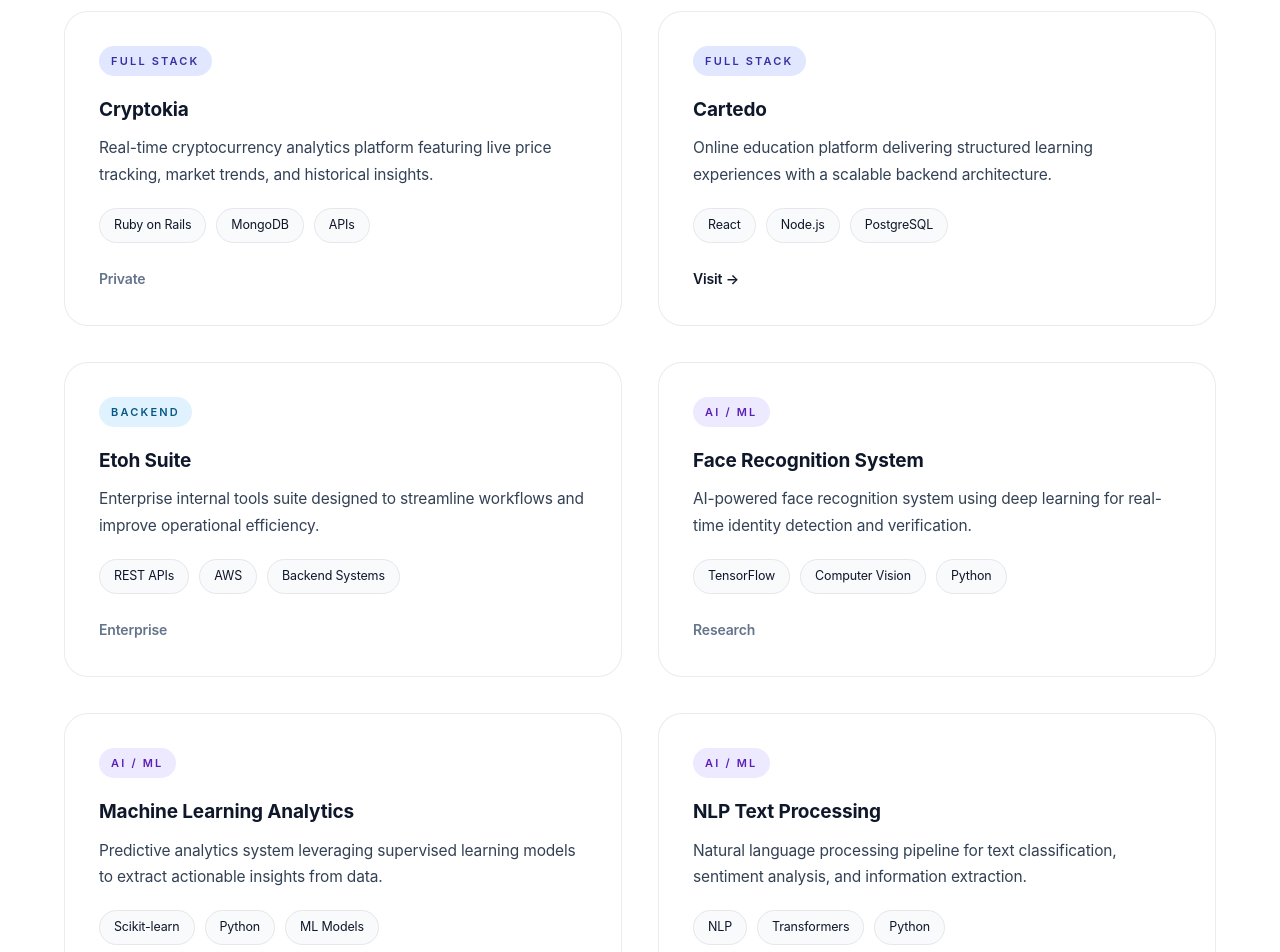
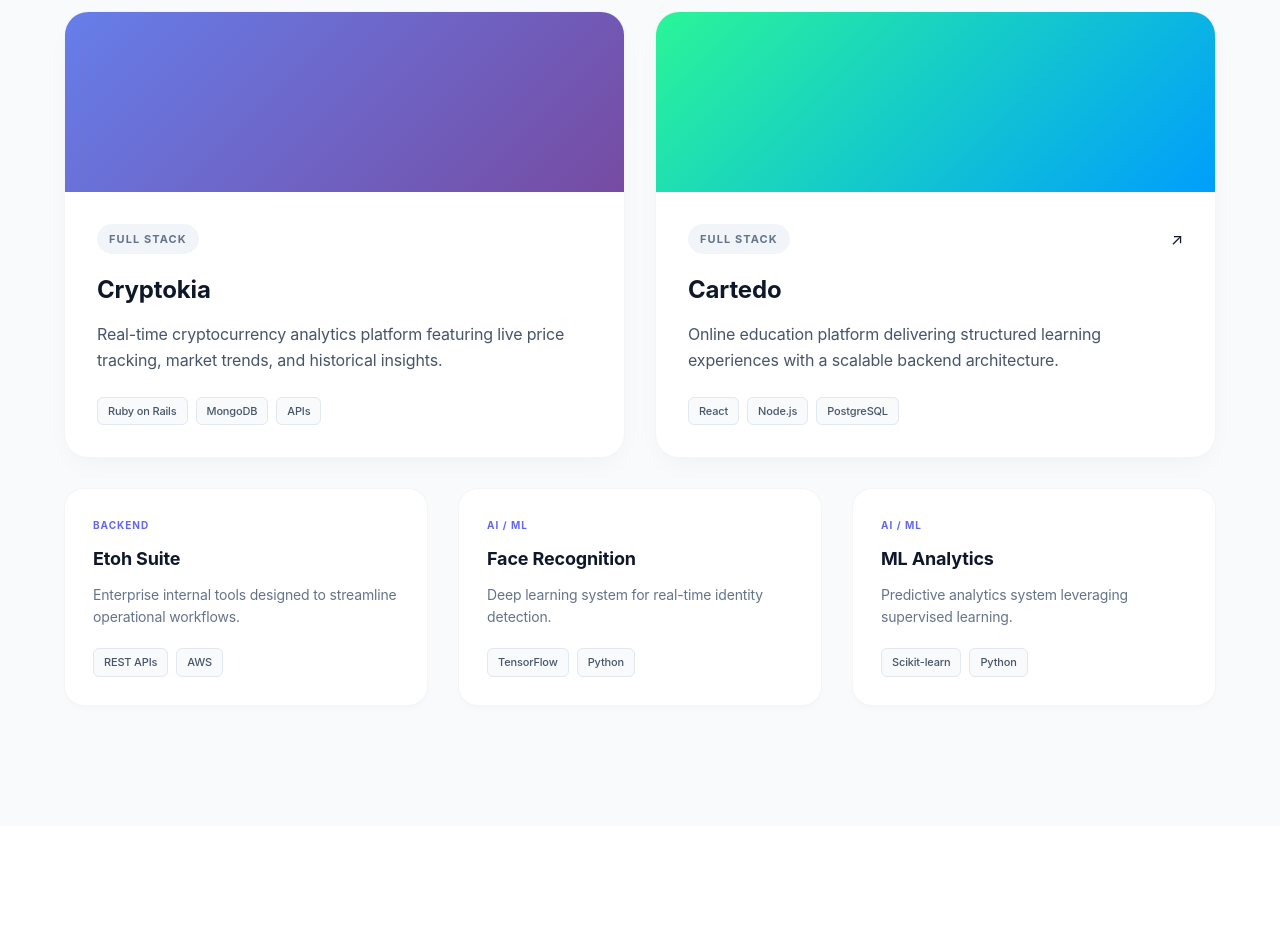
Before and after one commit to Ankit-Ahirrao/my-portfolio, a React (Vite) app: page / in a window 1280 px wide. Shown: the part 6380-7332 px from the top of the page. Built offline with nearby package versions, Linux system fonts and the light colour scheme; a web font is replaced by a local one.

Commit message:
upgrad project section

```diff
--- a/src/components/Projects.jsx
+++ b/src/components/Projects.jsx
@@ -1,152 +1,131 @@
-import "../styles/projects.css"
+import { motion } from "framer-motion";
+import "../styles/projects.css";
+
+const featuredProjects = [
+  {
+    id: "cryptokia",
+    title: "Cryptokia",
+    category: "Full Stack",
+    desc: "Real-time cryptocurrency analytics platform featuring live price tracking, market trends, and historical insights.",
+    tags: ["Ruby on Rails", "MongoDB", "APIs"],
+    link: "Private",
+    gradient: "linear-gradient(135deg, #667eea 0%, #764ba2 100%)",
+  },
+  {
+    id: "cartedo",
+    title: "Cartedo",
+    category: "Full Stack",
+    desc: "Online education platform delivering structured learning experiences with a scalable backend architecture.",
+    tags: ["React", "Node.js", "PostgreSQL"],
+    link: "Visit →",
+    url: "https://www.cartedo.com/",
+    gradient: "linear-gradient(135deg, #2af598 0%, #009efd 100%)",
+  }
+];
+
+const standardProjects = [
+  {
+    id: "etoh",
+    title: "Etoh Suite",
+    category: "Backend",
+    desc: "Enterprise internal tools designed to streamline operational workflows.",
+    tags: ["REST APIs", "AWS"],
+    link: "Enterprise",
+  },
+  {
+    id: "face-ai",
+    title: "Face Recognition",
+    category: "AI / ML",
+    desc: "Deep learning system for real-time identity detection.",
+    tags: ["TensorFlow", "Python"],
+    link: "Research",
+  },
+  {
+    id: "ml-analytics",
+    title: "ML Analytics",
+    category: "AI / ML",
+    desc: "Predictive analytics system leveraging supervised learning.",
+    tags: ["Scikit-learn", "Python"],
+    link: "Internal",
+  }
+];
 
 export default function Projects() {
   return (
     <section className="projects" id="projects">
       <div className="projects-container">
 
-        <p className="projects-label">PROJECTS / WORK</p>
-        <h2 className="projects-title">
-          Selected <span>Projects</span>
+        {/* Header */}
+        <motion.div
+          className="projects-header"
+          initial={{ opacity: 0, y: 20 }}
+          whileInView={{ opacity: 1, y: 0 }}
+          viewport={{ once: true }}
+          transition={{ duration: 0.6 }}
+        >
+          <p className="section-label">Selected Work</p>
+          <h2 className="section-title">
+            Digital <span>Experiences</span>
           </h2>
+        </motion.div>
 
-        <div className="projects-list">
+        {/* 1. Featured Grid (Top Row) */}
+        <div className="featured-grid">
+          {featuredProjects.map((project, index) => (
+            <motion.div
+              key={project.id}
+              className="featured-card"
+              initial={{ opacity: 0, y: 30 }}
+              whileInView={{ opacity: 1, y: 0 }}
+              viewport={{ once: true }}
+              transition={{ delay: index * 0.2 }}
+              whileHover={{ y: -5 }}
+            >
+              {/* Visual Gradient Header */}
+              <div className="card-visual" style={{ background: project.gradient }} />
 
-          {/* Cryptokia */}
-          <div className="project-card">
-            <span className="project-badge web">FULL STACK</span>
-
-            <h3>Cryptokia</h3>
-            <p className="project-desc">
-              Real-time cryptocurrency analytics platform featuring live price
-              tracking, market trends, and historical insights.
-            </p>
-
-            <div className="project-tags">
-              <span>Ruby on Rails</span>
-              <span>MongoDB</span>
-              <span>APIs</span>
+              <div className="card-content">
+                <div className="card-top">
+                  <span className="card-category">{project.category}</span>
+                  {project.url && <a href={project.url} className="card-external-link">↗</a>}
                 </div>
 
-            <div className="project-actions">
-              <span className="project-action muted">Private</span>
+                <h3>{project.title}</h3>
+                <p>{project.desc}</p>
+
+                <div className="card-tags">
+                  {project.tags.map(tag => <span key={tag}>{tag}</span>)}
                 </div>
               </div>
-
-          {/* Cartedo */}
-          <div className="project-card">
-            <span className="project-badge web">FULL STACK</span>
-
-            <h3>Cartedo</h3>
-            <p className="project-desc">
-              Online education platform delivering structured learning
-              experiences with a scalable backend architecture.
-            </p>
-
-            <div className="project-tags">
-              <span>React</span>
-              <span>Node.js</span>
-              <span>PostgreSQL</span>
+            </motion.div>
+          ))}
         </div>
 
-            <div className="project-actions">
-              <a
-                href="https://www.cartedo.com/"
-                target="_blank"
-                rel="noreferrer"
-                className="project-action"
+        {/* 2. Standard Grid (Bottom Grid) */}
+        <div className="standard-grid">
+          {standardProjects.map((project, index) => (
+            <motion.div
+              key={project.id}
+              className="standard-card"
+              initial={{ opacity: 0, y: 30 }}
+              whileInView={{ opacity: 1, y: 0 }}
+              viewport={{ once: true }}
+              transition={{ delay: 0.3 + (index * 0.1) }}
+              whileHover={{ y: -5 }}
             >
-                Visit →
-              </a>
+              <div className="card-content-compact">
+                 <span className="card-category-sm">{project.category}</span>
+                 <h3>{project.title}</h3>
+                 <p>{project.desc}</p>
+                 <div className="card-tags">
+                    {project.tags.map(tag => <span key={tag}>{tag}</span>)}
                  </div>
               </div>
-
-          {/* Etoh Suite */}
-          <div className="project-card">
-            <span className="project-badge backend">BACKEND</span>
-
-            <h3>Etoh Suite</h3>
-            <p className="project-desc">
-              Enterprise internal tools suite designed to streamline workflows
-              and improve operational efficiency.
-            </p>
-
-            <div className="project-tags">
-              <span>REST APIs</span>
-              <span>AWS</span>
-              <span>Backend Systems</span>
-            </div>
-
-            <div className="project-actions">
-              <span className="project-action muted">Enterprise</span>
-            </div>
-          </div>
-
-          {/* Face Recognition */}
-          <div className="project-card">
-            <span className="project-badge ai">AI / ML</span>
-
-            <h3>Face Recognition System</h3>
-            <p className="project-desc">
-              AI-powered face recognition system using deep learning for
-              real-time identity detection and verification.
-            </p>
-
-            <div className="project-tags">
-              <span>TensorFlow</span>
-              <span>Computer Vision</span>
-              <span>Python</span>
-            </div>
-
-            <div className="project-actions">
-              <span className="project-action muted">Research</span>
-            </div>
-          </div>
-
-          {/* ML Analytics */}
-          <div className="project-card">
-            <span className="project-badge ai">AI / ML</span>
-
-            <h3>Machine Learning Analytics</h3>
-            <p className="project-desc">
-              Predictive analytics system leveraging supervised learning models
-              to extract actionable insights from data.
-            </p>
-
-            <div className="project-tags">
-              <span>Scikit-learn</span>
-              <span>Python</span>
-              <span>ML Models</span>
-            </div>
-
-            <div className="project-actions">
-              <span className="project-action muted">Internal</span>
-            </div>
-          </div>
-
-          {/* NLP */}
-          <div className="project-card">
-            <span className="project-badge ai">AI / ML</span>
-
-            <h3>NLP Text Processing</h3>
-            <p className="project-desc">
-              Natural language processing pipeline for text classification,
-              sentiment analysis, and information extraction.
-            </p>
-
-            <div className="project-tags">
-              <span>NLP</span>
-              <span>Transformers</span>
-              <span>Python</span>
-            </div>
-
-            <div className="project-actions">
-              <span className="project-action muted">Research</span>
-            </div>
+            </motion.div>
+          ))}
         </div>
 
       </div>
-      </div>
     </section>
-  )
+  );
 }
--- a/src/styles/projects.css
+++ b/src/styles/projects.css
@@ -1,6 +1,7 @@
 .projects {
-  background: #ffffff;
+  background: #f8fafc; /* Slight grey for contrast against white cards */
   padding: 120px 0;
+  position: relative;
 }
 
 .projects-container {
@@ -9,126 +10,176 @@
   padding: 0 24px;
 }
 
-/* Header */
-.projects-label {
+/* Typography */
+.section-label {
   font-size: 12px;
-  letter-spacing: 0.3em;
+  font-weight: 700;
+  letter-spacing: 0.2em;
   text-transform: uppercase;
-  color: #94a3b8;
+  color: #6366f1;
+  margin-bottom: 12px;
+}
+
+.section-title {
+  font-size: clamp(2.5rem, 5vw, 3.5rem);
+  font-weight: 800;
+  color: #0f172a;
+  margin-bottom: 60px;
+}
+
+.section-title span {
+  color: #6366f1;
+}
+
+/* =====================
+   GRID 1: FEATURED (Top Row)
+   ===================== */
+.featured-grid {
+  display: grid;
+  grid-template-columns: repeat(2, 1fr);
+  gap: 30px;
+  margin-bottom: 30px;
+}
+
+.featured-card {
+  background: #ffffff;
+  border-radius: 24px;
+  overflow: hidden;
+  box-shadow: 0 10px 30px -10px rgba(0,0,0,0.05);
+  border: 1px solid rgba(0,0,0,0.04);
+  display: flex;
+  flex-direction: column;
+}
+
+/* The gradient block at the top of featured cards */
+.card-visual {
+  height: 180px;
+  width: 100%;
+}
+
+.card-content {
+  padding: 32px;
+  flex: 1;
+  display: flex;
+  flex-direction: column;
+}
+
+.card-top {
+  display: flex;
+  justify-content: space-between;
+  align-items: center;
+  margin-bottom: 16px;
+}
+
+.card-category {
+  font-size: 11px;
+  font-weight: 700;
+  letter-spacing: 0.1em;
+  text-transform: uppercase;
+  color: #64748b;
+  background: #f1f5f9;
+  padding: 6px 12px;
+  border-radius: 100px;
+}
+
+.featured-card h3 {
+  font-size: 24px;
+  font-weight: 700;
+  color: #0f172a;
+  margin-bottom: 12px;
+}
+
+.featured-card p {
+  font-size: 16px;
+  color: #475569;
+  line-height: 1.6;
+  margin-bottom: 24px;
+}
+
+/* =====================
+   GRID 2: STANDARD (Bottom Row)
+   ===================== */
+.standard-grid {
+  display: grid;
+  grid-template-columns: repeat(3, 1fr); /* Strict 3 columns */
+  gap: 30px;
+}
+
+.standard-card {
+  background: #ffffff;
+  border-radius: 20px;
+  padding: 28px;
+  box-shadow: 0 4px 6px -1px rgba(0,0,0,0.02);
+  border: 1px solid rgba(0,0,0,0.04);
+  transition: all 0.3s ease;
+}
+
+.standard-card:hover {
+  box-shadow: 0 20px 40px -12px rgba(0,0,0,0.08);
+  border-color: #e2e8f0;
+}
+
+.card-category-sm {
+  font-size: 10px;
+  font-weight: 700;
+  color: #6366f1;
+  text-transform: uppercase;
+  letter-spacing: 0.1em;
+  display: block;
   margin-bottom: 10px;
 }
 
-.projects-title {
-  font-size: clamp(2.6rem, 4.5vw, 3.4rem);
-  font-weight: 800;
-  margin-bottom: 64px;
+.standard-card h3 {
+  font-size: 18px;
+  font-weight: 700;
+  margin-bottom: 10px;
+  color: #0f172a;
 }
 
-.projects-title span {
-  color: #6366f1;
-}
-
-/* Grid */
-.projects-list {
-  display: grid;
-  grid-template-columns: repeat(2, 1fr);
-  gap: 36px;
-}
-
-/* Card */
-.project-card {
-  background: #ffffff;
-  border-radius: 24px;
-  padding: 34px;
-  border: 1px solid rgba(15, 23, 42, 0.08);
-  transition: all 0.35s ease;
-}
-
-.project-card:hover {
-  transform: translateY(-6px);
-  box-shadow: 0 24px 48px rgba(15, 23, 42, 0.12);
-}
-
-/* Badge */
-.project-badge {
-  display: inline-block;
-  font-size: 11px;
-  font-weight: 600;
-  letter-spacing: 0.2em;
-  padding: 6px 12px;
-  border-radius: 999px;
-  margin-bottom: 18px;
-}
-
-.project-badge.web {
-  background: #e0e7ff;
-  color: #3730a3;
-}
-
-.project-badge.backend {
-  background: #e0f2fe;
-  color: #075985;
-}
-
-.project-badge.ai {
-  background: #ede9fe;
-  color: #5b21b6;
-}
-
-/* Content */
-.project-card h3 {
-  font-size: 19px;
-  font-weight: 700;
-  margin-bottom: 10px;
-}
-
-.project-desc {
-  font-size: 15.5px;
-  line-height: 1.7;
-  color: #334155;
+.standard-card p {
+  font-size: 14px;
+  line-height: 1.6;
+  color: #64748b;
   margin-bottom: 20px;
 }
 
-/* Tags */
-.project-tags {
+/* Common Tags */
+.card-tags {
+  margin-top: auto;
   display: flex;
   flex-wrap: wrap;
-  gap: 10px;
+  gap: 8px;
 }
 
-.project-tags span {
-  font-size: 12.5px;
-  padding: 6px 14px;
-  border-radius: 999px;
+.card-tags span {
+  font-size: 11px;
+  font-weight: 500;
+  color: #475569;
   background: #f8fafc;
-  border: 1px solid #e5e7eb;
+  border: 1px solid #e2e8f0;
+  padding: 4px 10px;
+  border-radius: 6px;
 }
 
-/* Actions */
-.project-actions {
-  margin-top: 22px;
-}
-
-.project-action {
-  font-size: 14px;
-  font-weight: 600;
-  color: #0f172a;
-  text-decoration: none;
-}
-
-.project-action.muted {
-  color: #64748b;
-}
-
-/* Responsive */
-@media (max-width: 900px) {
-  .projects {
-    padding: 100px 0;
+/* =====================
+   RESPONSIVE
+   ===================== */
+@media (max-width: 1024px) {
+  .standard-grid {
+    grid-template-columns: repeat(2, 1fr); /* 2 cols on tablet */
   }
 }
 
-@media (max-width: 640px) {
-  .projects-list {
-    grid-template-columns: 1fr;
+@media (max-width: 768px) {
+  .featured-grid {
+    grid-template-columns: 1fr; /* Stack featured cards */
+  }
+
+  .standard-grid {
+    grid-template-columns: 1fr; /* Stack standard cards */
+  }
+
+  .section-title {
+    font-size: 2.5rem;
   }
 }
```
Lines whose indentation alone changed are shown as unchanged.
